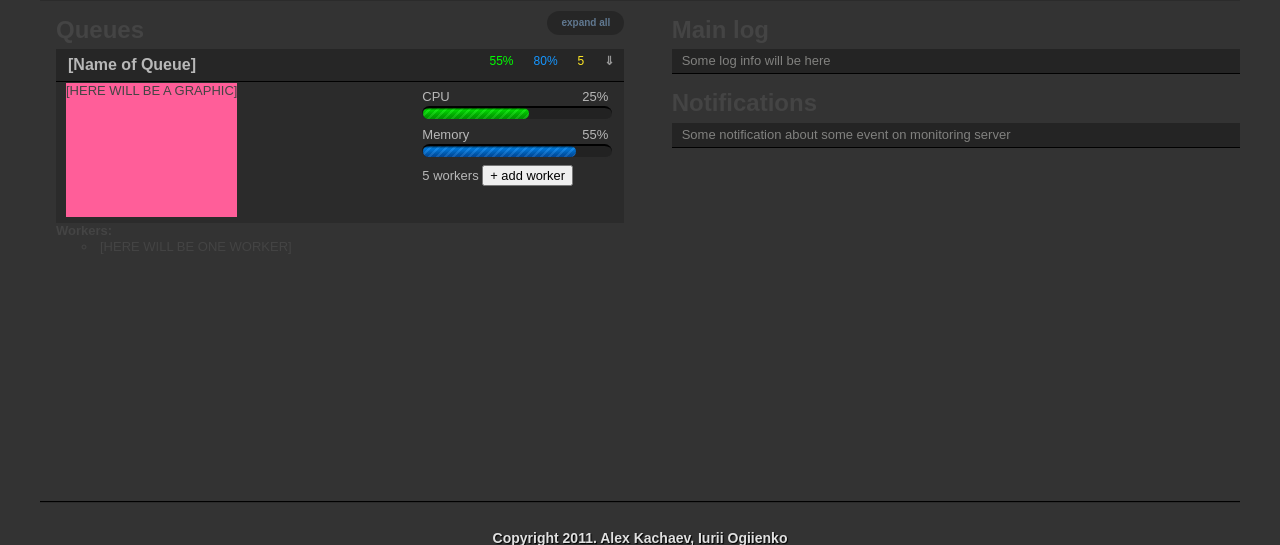
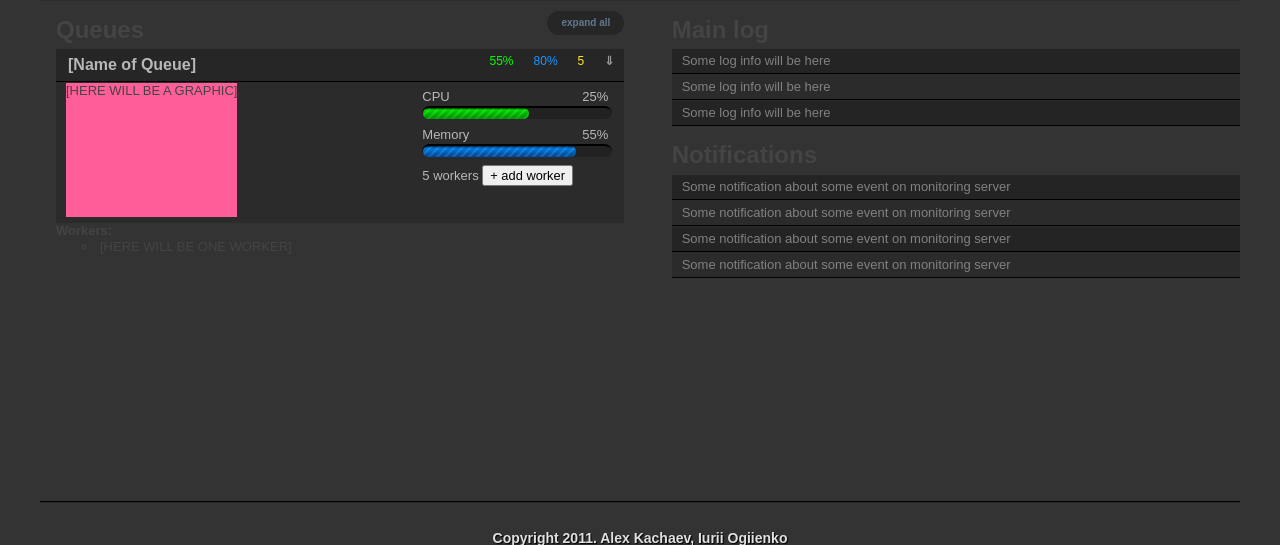
Before and after one commit to kachayev/gearoscope, a Python web app: template templates/dashboard/index.html in a window 1280 px wide. Shown: the part 76-621 px from the top of the page. Run offline with Jinja, Linux system fonts and the light colour scheme; the template is opened without the code that fills it, so the values that code supplies are empty; some libraries are stand-ins or nearby versions.

Commit message:
added more stubs for log blocks

```diff
--- a/templates/dashboard/partials/main_log.html
+++ b/templates/dashboard/partials/main_log.html
@@ -6,6 +6,12 @@
         <li>
             Some log info will be here
         </li>
+        <li>
+            Some log info will be here
+        </li>
+        <li>
+            Some log info will be here
+        </li>
     </ul>
 
 </div>
--- a/templates/dashboard/partials/notifications.html
+++ b/templates/dashboard/partials/notifications.html
@@ -7,5 +7,14 @@
         <li>
             Some notification about some event on monitoring server
         </li>
+        <li>
+            Some notification about some event on monitoring server
+        </li>
+        <li>
+            Some notification about some event on monitoring server
+        </li>
+        <li>
+            Some notification about some event on monitoring server
+        </li>
     </ul>
 </div>
```
